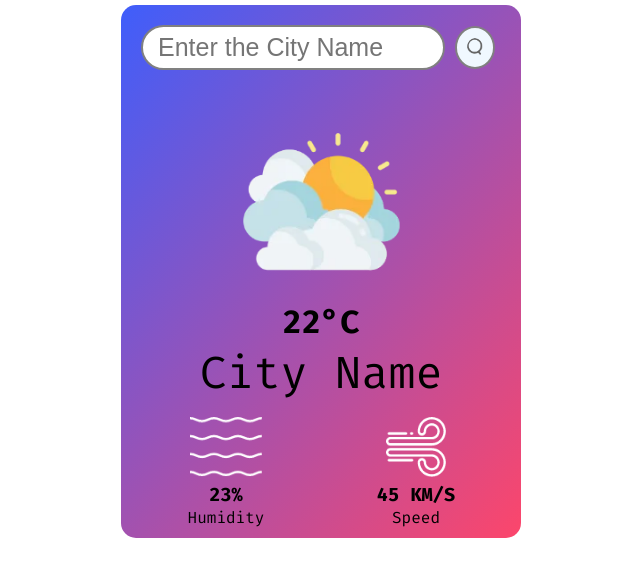
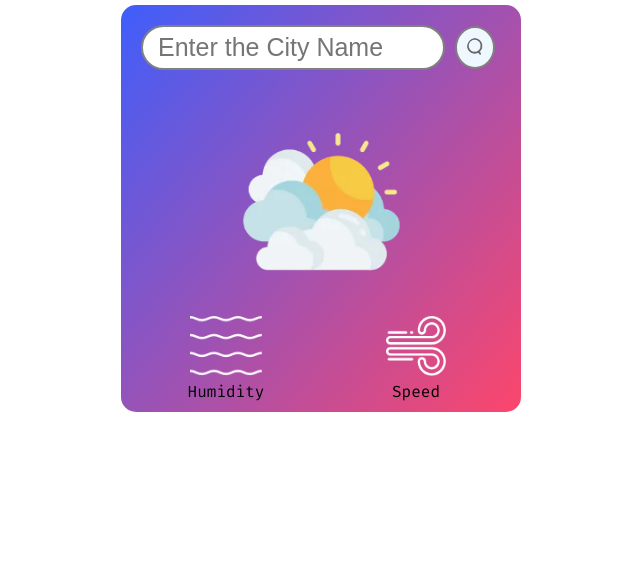
Before and after one commit to PranjalPal75389/working, a plain HTML site: page weather/index.html in a window 1280 px wide. Shown: the whole page, without its empty margins (319-959 px from the left). Drawn offline with Linux system fonts and the light colour scheme; no server answers.

Commit message:
minor UI improved

```diff
--- a/weather/index.html
+++ b/weather/index.html
@@ -15,19 +15,19 @@
             <img id="search-img" src="images/search.webp" onclick="searchWeather()" alt="search logo">
         </div><br>
         <img class="clouds" src="images/clouds.webp" alt="Weather images">
-        <h1 id="temp">22°C</h1>
-        <h3 class="cityName">City Name</h3>
+        <h1 id="temp"></h1>
+        <h3 class="cityName"></h3>
 
 
         <div class="details">
             <div class="humidityInfo">
                 <img src="images/humidity.webp" alt="humidity" height="60px">
-                <h3 id="humidity">23%</h3>
+                <h3 id="humidity"></h3>
                 <p>Humidity</p>
             </div>
             <div class="windInfo">
                 <img src="images/wind.webp" alt="wind" height="60px">
-                <h3 id="windSpeed">45 KM/S</h3>
+                <h3 id="windSpeed"></h3>
                 <p>Speed</p>
             </div>
         </div>
--- a/weather/script.js
+++ b/weather/script.js
@@ -1,9 +1,10 @@
-const inputCityName = document.getElementById("inputCityName");
-const search = document.getElementById("search-img")
 
 search.addEventListener("click", searchWeather(inputCityName));
 
 function searchWeather() {
+    const inputCityName = document.getElementById("inputCityName");
+    const search = document.getElementById("search-img")
+
     city_name = inputCityName.value;
     checkWeather();
     async function checkWeather() {
```
